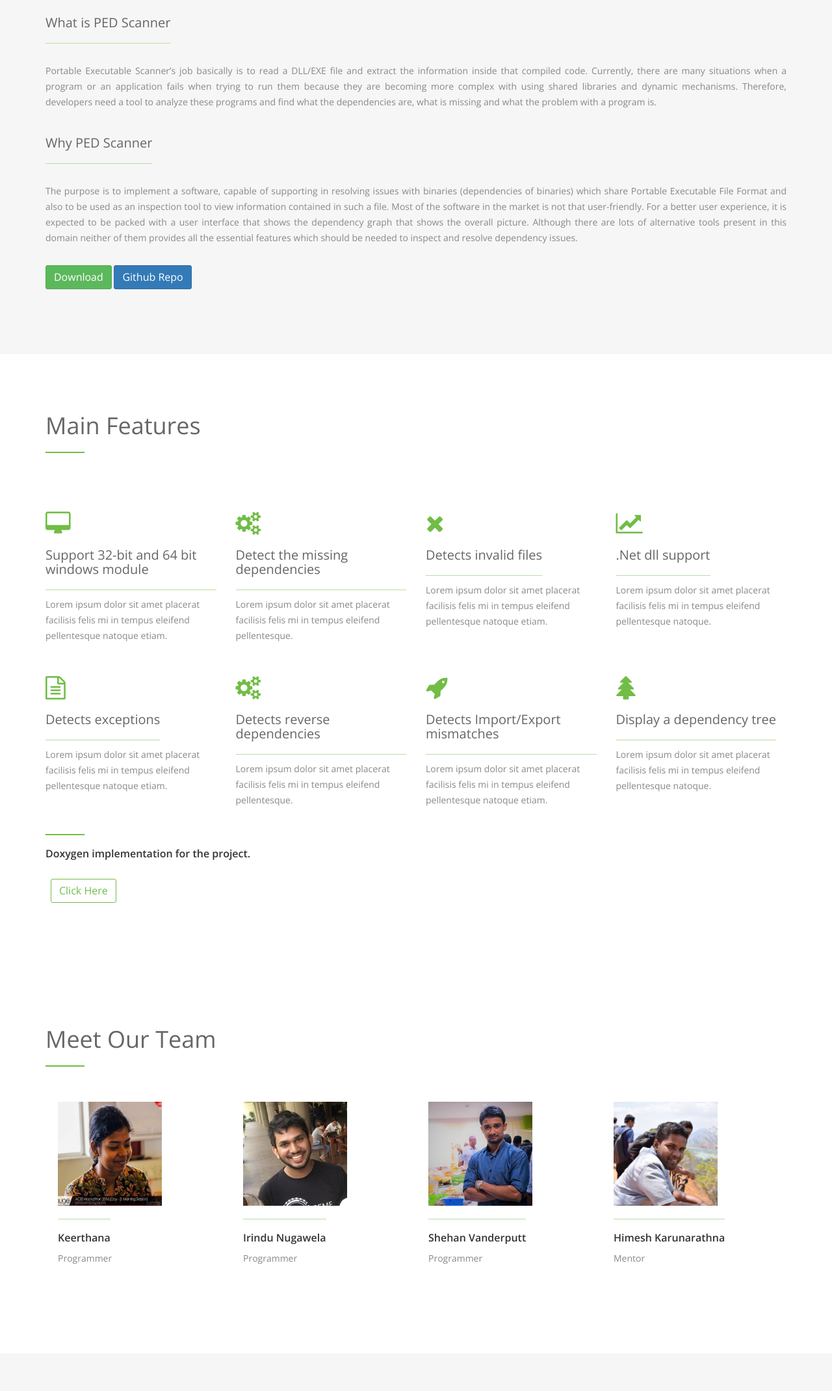
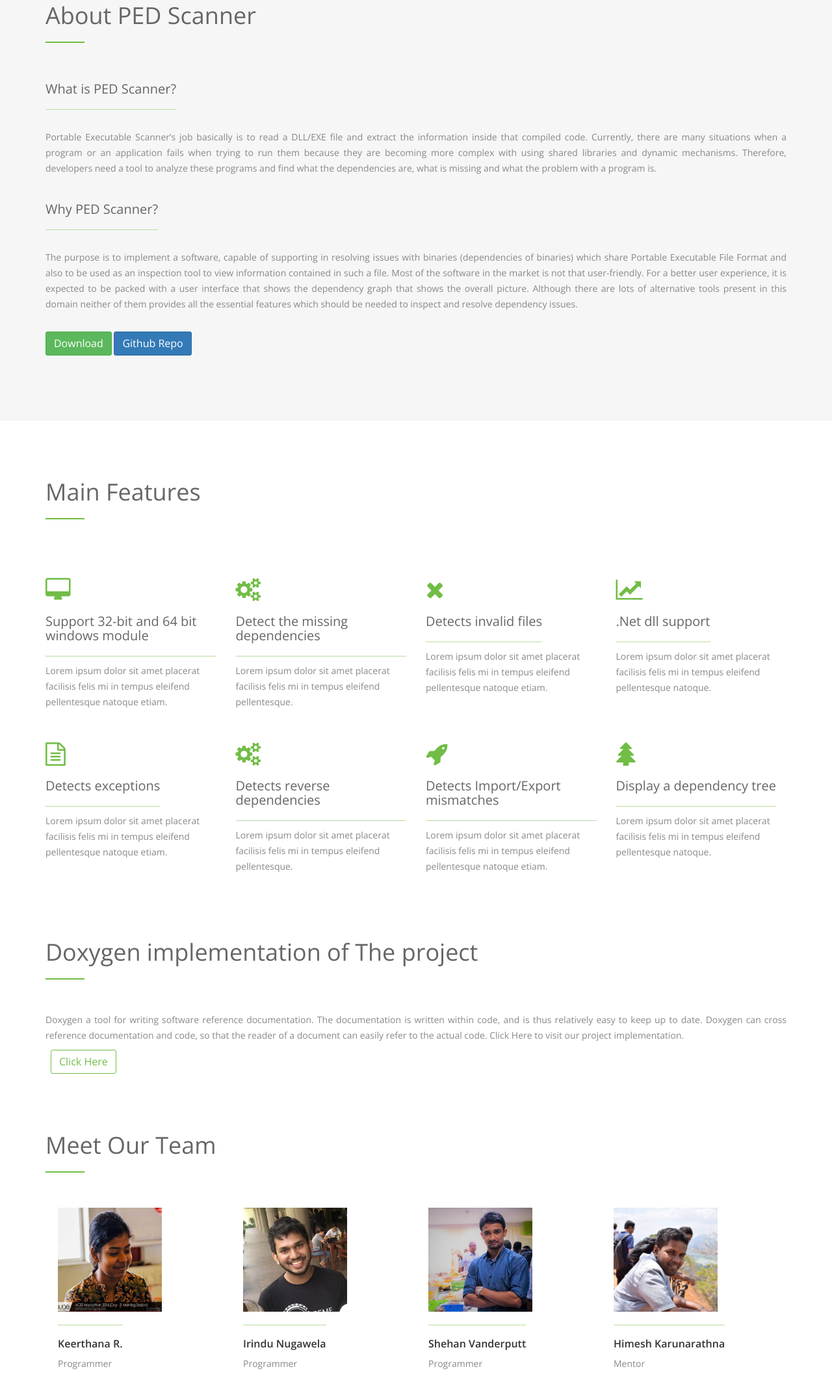
Before and after one commit to stanislous/PED-Scanner, a plain HTML site: page index.html in a window 1280 px wide. Shown: the part 660-2800 px from the top of the page at 65% size. Drawn offline with nearby package versions, Linux system fonts and the light colour scheme.

Commit message:
Implementation Section Added

```diff
--- a/index.html
+++ b/index.html
@@ -48,7 +48,7 @@
         <ul class="nav navbar-nav navbar-right">
           <li><a href="#about-section" class="page-scroll">About</a></li>
           <li><a href="#services-section" class="page-scroll">Services</a></li>
-          <li><a href="#example-section" class="page-scroll">Examples</a></li>
+          <li><a href="#example-section" class="page-scroll">Implementation</a></li>
           <li><a href="#team-section" class="page-scroll">Team</a></li>
           <li><a href="#contact-section" class="page-scroll">Contact</a></li>
         </ul>
@@ -68,12 +68,12 @@
   <!-- About Section -->
   <div id="about-section">
     <div class="container">
-      <!-- <div class="section-title"> -->
-      <!-- <h2></h2> -->
-      <!-- <hr> -->
-      <!-- </div> -->
+      <div class="section-title">
+        <h2>About PED Scanner</h2>
+        <hr>
+      </div>
       <div class="text-justify">
-        <h4>What is PED Scanner</h4>
+        <h4>What is PED Scanner?</h4>
         <p>Portable Executable Scanner’s job basically is to read a DLL/EXE file and extract the information inside
           that
           compiled code. Currently, there are many situations when a program or an application fails when trying to run
@@ -86,7 +86,7 @@
         </p>
       </div>
       <div class="text-justify">
-        <h4>Why PED Scanner</h4>
+        <h4>Why PED Scanner?</h4>
         <p>The purpose is to implement a software, capable of supporting in resolving issues with binaries
           (dependencies
           of binaries) which share Portable Executable File Format and also to be used as an inspection tool to view
@@ -97,23 +97,6 @@
           issues.
         </p>
       </div>
-      <!-- <div class="space"></div> -->
-      <!-- <div class="row"> -->
-      <!-- <div class="col-md-4">
-          <h4>Who We Are</h4>
-          <p>We are Computer Egineering undergraduates from University of Peradeniya. </p>
-        </div>
-        <div class="col-md-4">
-          <h4>What We Do</h4>
-          <p>We implemented a DLL scanner as an open source project consist of lots of features.</p>
-        </div> -->
-      <!-- <div class="col-md text-justify">
-          <h4>What is PED Scanner</h4>
-          <p>Portable Executable Scanner’s job basically is to read a DLL/EXE file and extract the information inside that compiled code.
-            Currently, there are many situations when a program or an application fails when trying to run them because they are
-            becoming more complex with using shared libraries and dynamic mechanisms. Therefore, developers need a tool to analyze
-            these programs and find what the dependencies are, what is missing and what the problem with a program is.</p> -->
-      <!-- </div> -->
       <div class="animate-box">
         <a style="font-size:16px; border-radius:3px; " class="btn btn-success" href="https://github.com/Irindu/Dependencies/archive/master.zip">Download</a>
         <a style="font-size:16px; border-radius:3px; " class="btn btn-primary" href="https://github.com/stanislous/PEDScanner">Github
@@ -167,16 +150,23 @@
           <p>Lorem ipsum dolor sit amet placerat facilisis felis mi in tempus eleifend pellentesque natoque.</p>
         </div>
       </div>
-      <hr>
-      <h3>Doxygen implementation for the project.</h2><br>
-        <a style="font-size:16px; border-radius:3px; " class="btn btn-default" href="Doxygen/index.html">Click Here</a>
     </div>
   </div>
 
   <!-- Example Section -->
   <div id="example-section">
     <div class="container">
-
+      <div class="section-title">
+        <h2>Doxygen implementation of The project</h2>
+        <hr>
+      </div>
+      <div class="text-justify">
+        <p>Doxygen a tool for writing software reference documentation. The documentation is written within code, and
+          is thus
+          relatively easy to keep up to date. Doxygen can cross reference documentation and code, so that the reader
+          of a document can easily refer to the actual code. Click Here to visit our project implementation.</p>
+      </div>
+      <a style="font-size:16px; border-radius:3px; " class="btn btn-default" href="Doxygen/index.html">Click Here</a>
     </div>
   </div>
 
@@ -191,7 +181,7 @@
         <div class="col-md-3 col-sm-6 team">
           <div class="thumbnail"> <img src="img/team/01.jpg" alt="..." class="team-img">
             <div class="caption">
-              <h3>Keerthana</h3>
+              <h3>Keerthana R.</h3>
               <p>Programmer</p>
             </div>
           </div>
```
